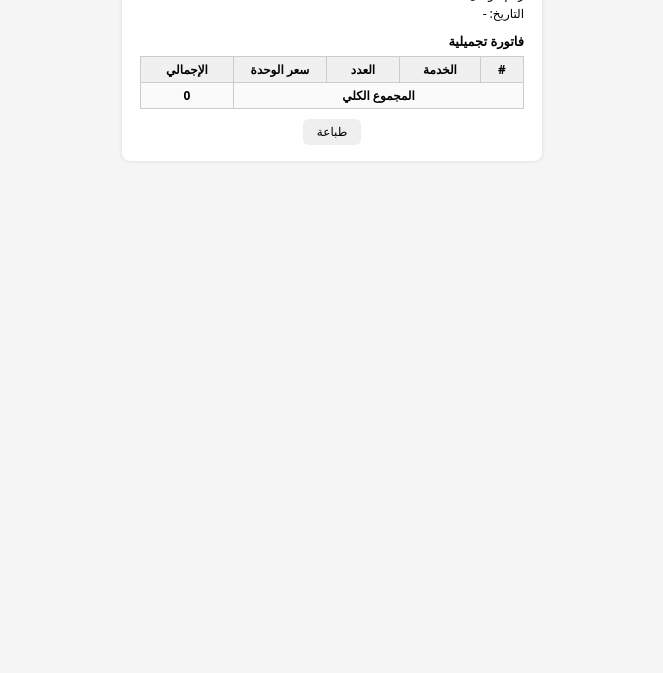
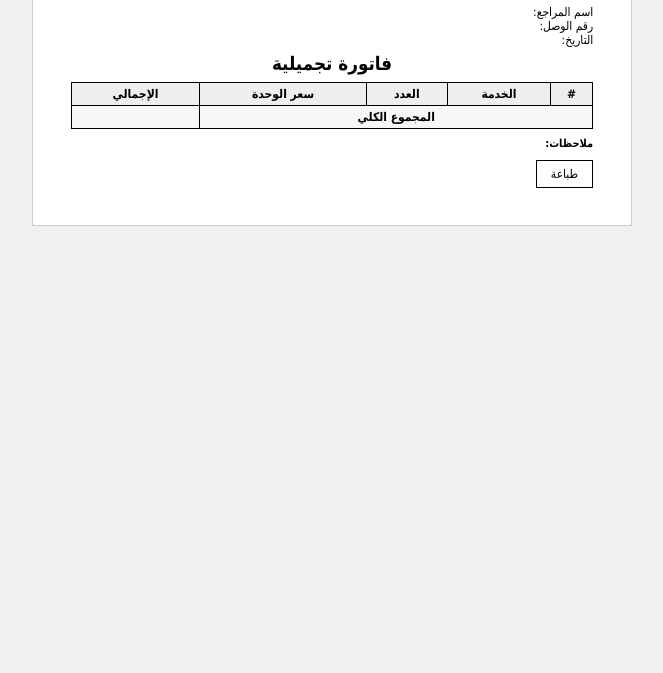
Before and after one commit to A744720/nukhba-invoice, a plain HTML site: page index.html in a window 1280 px wide. Shown: the part 127-800 px from the top of the page, without its empty margins (308-971 px from the left). Drawn offline with Linux system fonts and the light colour scheme.

Commit message:
Update index.html

```diff
--- a/index.html
+++ b/index.html
@@ -4,81 +4,70 @@
   <meta charset="UTF-8" />
   <title>فاتورة - عيادات النخبة الطبية</title>
   <style>
-    /* حجم الورقة A5 للطباعة */
-    @page {
-      size: A5 portrait;
-      margin: 10mm;
+    * {
+      box-sizing: border-box;
+      font-family: "Tahoma", Arial, sans-serif;
     }
 
     body {
-      font-family: system-ui, -apple-system, BlinkMacSystemFont, "Segoe UI", sans-serif;
-      background: #f5f5f5;
+      background: #f0f0f0;
       margin: 0;
       padding: 0;
+      display: flex;
+      justify-content: center;
     }
 
     .invoice-wrapper {
-      max-width: 420px;          /* قريب من عرض A5 */
-      margin: 10px auto;
-      background: #ffffff;
-      padding: 16px 18px;
-      box-shadow: 0 0 4px rgba(0,0,0,0.12);
-      border-radius: 8px;
-      box-sizing: border-box;
+      width: 100%;
+      max-width: 600px;
+      margin: 10mm auto;
+      background: white;
+      padding: 10mm;
+      border: 1px solid #ccc;
     }
 
-    .clinic-name {
+    h1, h2, h3, h4, h5 {
+      margin: 0;
+      text-align: center;
+    }
+
+    .clinic-title {
       font-size: 18px;
-      font-weight: 700;
-      text-align: center;
-      margin-bottom: 4px;
+      font-weight: bold;
     }
 
     .clinic-info {
       font-size: 11px;
       text-align: center;
-      margin-bottom: 10px;
-      color: #555;
-    }
-
-    .section-title {
-      font-size: 13px;
-      font-weight: 600;
-      margin: 10px 0 4px;
+      margin-bottom: 8px;
     }
 
     .meta {
       font-size: 12px;
-      margin-bottom: 8px;
+      margin-bottom: 6px;
     }
 
     .meta span {
-      display: block;
-      margin-bottom: 2px;
+      display: inline-block;
+      min-width: 80px;
     }
 
     table {
       width: 100%;
       border-collapse: collapse;
+      margin-top: 8px;
       font-size: 12px;
-      margin-top: 6px;
     }
 
     th, td {
-      border: 1px solid #ccc;
-      padding: 4px 6px;
+      border: 1px solid #000;
+      padding: 4px;
       text-align: center;
-      vertical-align: middle;
     }
 
     th {
-      background: #f0f0f0;
-      font-weight: 600;
-    }
-
-    tfoot td {
-      font-weight: 700;
-      background: #fafafa;
+      background: #eee;
+      font-weight: bold;
     }
 
     .notes {
@@ -86,162 +75,145 @@
       margin-top: 8px;
     }
 
+    .notes-label {
+      font-weight: bold;
+    }
+
+    .total-row td {
+      font-weight: bold;
+      background: #f7f7f7;
+    }
+
     .print-btn {
       margin-top: 10px;
-      text-align: center;
-    }
-
-    .print-btn button {
+      display: inline-block;
       padding: 6px 14px;
       font-size: 12px;
-      border-radius: 6px;
-      border: none;
+      border: 1px solid #000;
+      background: #fff;
       cursor: pointer;
     }
 
     @media print {
       body {
-        background: #fff;
+        background: white;
+      }
+      .invoice-wrapper {
+        border: none;
+        margin: 0;
+        padding: 8mm;
       }
       .print-btn {
         display: none;
       }
-      .invoice-wrapper {
-        box-shadow: none;
-        margin: 0;
-        border-radius: 0;
-      }
+    }
+
+    @page {
+      size: A5 portrait;
+      margin: 8mm;
     }
   </style>
 </head>
 <body>
   <div class="invoice-wrapper">
-    <div class="clinic-name">عيادات النخبة الطبية</div>
+    <h2 class="clinic-title">عيادات النخبة الطبية</h2>
     <div class="clinic-info">
-      العراق / ميسان / العمارة / شارع التانكي<br>
+      العراق / ميسان / العمارة / شارع التانكي<br />
       هاتف: 07706617872
     </div>
 
     <div class="meta">
-      <span id="customer">اسم المراجع: -</span>
-      <span id="invoiceNo">رقم الوصل: -</span>
-      <span id="dateTime">التاريخ: -</span>
+      <div><span>اسم المراجع:</span> <span id="customer-name"></span></div>
+      <div><span>رقم الوصل:</span> <span id="invoice-no"></span></div>
+      <div><span>التاريخ:</span> <span id="invoice-date"></span></div>
     </div>
 
-    <div class="section-title">فاتورة تجميلية</div>
+    <h3 style="text-align:center; margin: 6px 0;">فاتورة تجميلية</h3>
 
     <table>
       <thead>
         <tr>
-          <th style="width:30px">#</th>
+          <th>#</th>
           <th>الخدمة</th>
-          <th style="width:60px">العدد</th>
-          <th style="width:80px">سعر الوحدة</th>
-          <th style="width:80px">الإجمالي</th>
+          <th>العدد</th>
+          <th>سعر الوحدة</th>
+          <th>الإجمالي</th>
         </tr>
       </thead>
-      <tbody id="linesBody">
-        <!-- يملأ بالـ JS -->
+      <tbody id="lines-body">
       </tbody>
       <tfoot>
-        <tr>
+        <tr class="total-row">
           <td colspan="4">المجموع الكلي</td>
-          <td id="totalCell">0</td>
+          <td id="grand-total"></td>
         </tr>
       </tfoot>
     </table>
 
-    <div class="notes" id="notesBox" style="display:none;">
-      <strong>الملاحظات:</strong>
-      <span id="notesText"></span>
+    <div class="notes">
+      <span class="notes-label">ملاحظات:</span>
+      <span id="notes-text"></span>
     </div>
 
-    <div class="print-btn">
-      <button onclick="window.print()">طباعة</button>
-    </div>
+    <button class="print-btn" onclick="window.print()">طباعة</button>
   </div>
 
   <script>
-    // قراءة الباراميترات من الرابط
     const params = new URLSearchParams(window.location.search);
 
     function getParam(name, def = "") {
-      const v = params.get(name);
-      return v ? decodeURIComponent(v) : def;
+      return params.get(name) || def;
     }
 
-    function parseList(name) {
-      const raw = getParam(name, "");
-      if (!raw) return [];
-      // AppSheet TEXT(list) => "a, b, c"
-      return raw.split(",").map(v => v.trim()).filter(v => v.length > 0);
+    // تعبئة بيانات الهيدر
+    document.getElementById("customer-name").textContent = getParam("Customer");
+    document.getElementById("invoice-no").textContent = getParam("InvoiceNo");
+    document.getElementById("invoice-date").textContent = getParam("DateTime");
+    document.getElementById("notes-text").textContent = getParam("Notes");
+
+    const linesText = getParam("Lines", "").trim();
+    const totalFromApp = Number(getParam("Total", "0"));
+    const body = document.getElementById("lines-body");
+
+    let grandTotal = 0;
+
+    if (linesText) {
+      // TEXT(list) في AppSheet يرجع "سطر1, سطر2, سطر3..."
+      const lineParts = linesText.split(",");
+
+      lineParts.forEach((part, index) => {
+        const cleaned = part.trim();
+        if (!cleaned) return;
+        // كل سطر بالشكل: Qty|Name|UnitPrice|LineTotal
+        const pieces = cleaned.split("|");
+        const qty = (pieces[0] || "").trim();
+        const name = (pieces[1] || "").trim();
+        const unitPrice = (pieces[2] || "").trim();
+        const lineTotal = (pieces[3] || "").trim();
+
+        const tr = document.createElement("tr");
+        tr.innerHTML =
+          <td>${index + 1}</td>
+          <td>${name}</td>
+          <td>${qty}</td>
+          <td>${unitPrice}</td>
+          <td>${lineTotal}</td>
+        ;
+        body.appendChild(tr);
+
+        const num = Number(lineTotal.replace(/,/g, ""));
+        if (!isNaN(num)) {
+          grandTotal += num;
+        }
+      });
     }
 
-    // تعبئة البيانات الأساسية
-    document.getElementById("customer").textContent =
-      "اسم المراجع: " + (getParam("Customer") || "-");
-
-    document.getElementById("invoiceNo").textContent =
-      "رقم الوصل: " + (getParam("InvoiceNo") || "-");
-
-    document.getElementById("dateTime").textContent =
-      "التاريخ: " + (getParam("DateTime") || "-");
-// الملاحظات
-    const notes = getParam("Notes");
-    if (notes && notes.trim().length > 0) {
-      document.getElementById("notesText").textContent = notes;
-      document.getElementById("notesBox").style.display = "block";
+    // إذا ما قدر يحسب من الأسطر، يستخدم المجموع الجاي من AppSheet
+    if (!grandTotal && totalFromApp) {
+      grandTotal = totalFromApp;
     }
 
-    // قراءة القوائم من الرابط
-    const qtyList        = parseList("Qty");
-    const serviceList    = parseList("Service");
-    const unitPriceList  = parseList("UnitPrice");
-    const lineTotalList  = parseList("LineTotal");
-
-    const tbody = document.getElementById("linesBody");
-
-    const maxLen = Math.max(
-      qtyList.length,
-      serviceList.length,
-      unitPriceList.length,
-      lineTotalList.length
-    );
-
-    for (let i = 0; i < maxLen; i++) {
-      const tr = document.createElement("tr");
-
-      const cIndex = document.createElement("td");
-      cIndex.textContent = i + 1;
-      tr.appendChild(cIndex);
-
-      const cService = document.createElement("td");
-      cService.textContent = serviceList[i] || "";
-      tr.appendChild(cService);
-
-      const cQty = document.createElement("td");
-      cQty.textContent = qtyList[i] || "";
-      tr.appendChild(cQty);
-
-      const cUnit = document.createElement("td");
-      cUnit.textContent = unitPriceList[i] || "";
-      tr.appendChild(cUnit);
-
-      const cTotal = document.createElement("td");
-      cTotal.textContent = lineTotalList[i] || "";
-      tr.appendChild(cTotal);
-
-      tbody.appendChild(tr);
-    }
-
-    // مجموع الفاتورة
-    const total = getParam("Total") || "0";
-    document.getElementById("totalCell").textContent = total;
-
-    // طباعة تلقائية عند الفتح (اختياري)
-    window.addEventListener("load", () => {
-      window.print();
-    });
+    document.getElementById("grand-total").textContent = grandTotal.toLocaleString("en-US");
   </script>
 </body>
 </html>
```
